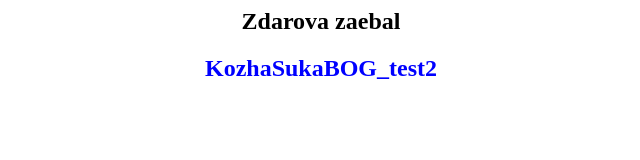
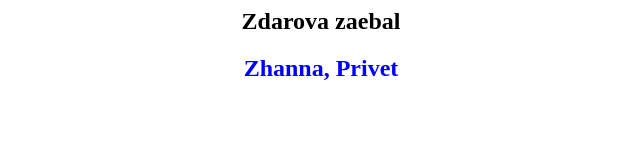
Before and after one commit to KozhaBog/project11, a plain HTML site: page index.html in a window 1280 px wide. Shown: the whole page, without its empty margins (319-959 px from the left). Drawn offline with Linux system fonts and the light colour scheme.

Commit message:
Change idnex.html

```diff
--- a/index.html
+++ b/index.html
@@ -3,7 +3,7 @@
 <center>
 <h2><font color=black>Zdarova zaebal</font><h2>
 
-<font color=blue>KozhaSukaBOG_test2</font>
+<font color=blue>Zhanna, Privet</font>
 
 </center>
 </body>
```
